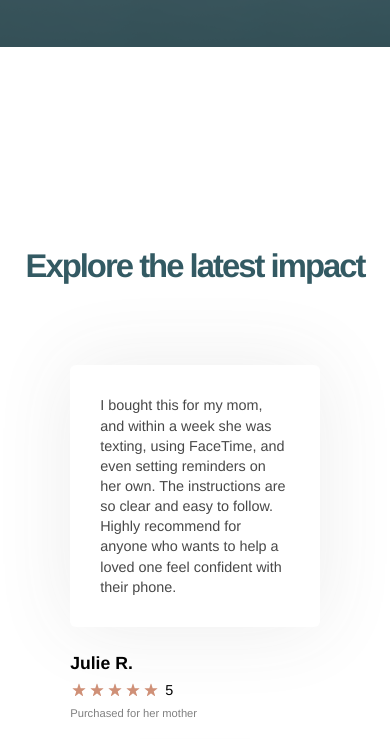
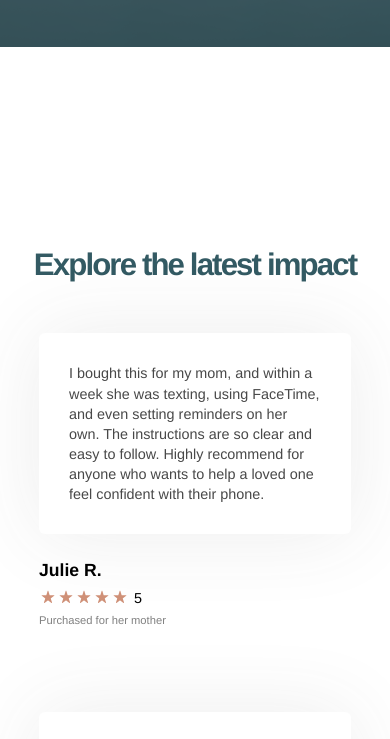
Before and after one commit to cjkowalski/Book-Website, a plain HTML site: page index.html in a window 390 px wide. Shown: the part 673-1412 px from the top of the page. Drawn offline with Linux system fonts and the light colour scheme.

Commit message:
fixed mobile screen size CSS

```diff
--- a/styles.css
+++ b/styles.css
@@ -398,6 +398,22 @@ footer > p {
     font-size: 0.9em;
     }
 
+  .review_section > h2 {
+    font-size: 1.95em;
+    margin-bottom: 50px;
+  }
+
+  .review_section {
+    padding-left: 0;
+    padding-right: 0;
+    padding-top: 200px;
+    padding-bottom: 200px;
+  }
+
+  .review_section > a > .button {
+    display: none;
+  }
+
 }
 
 @media (max-width: 320px) {
```
